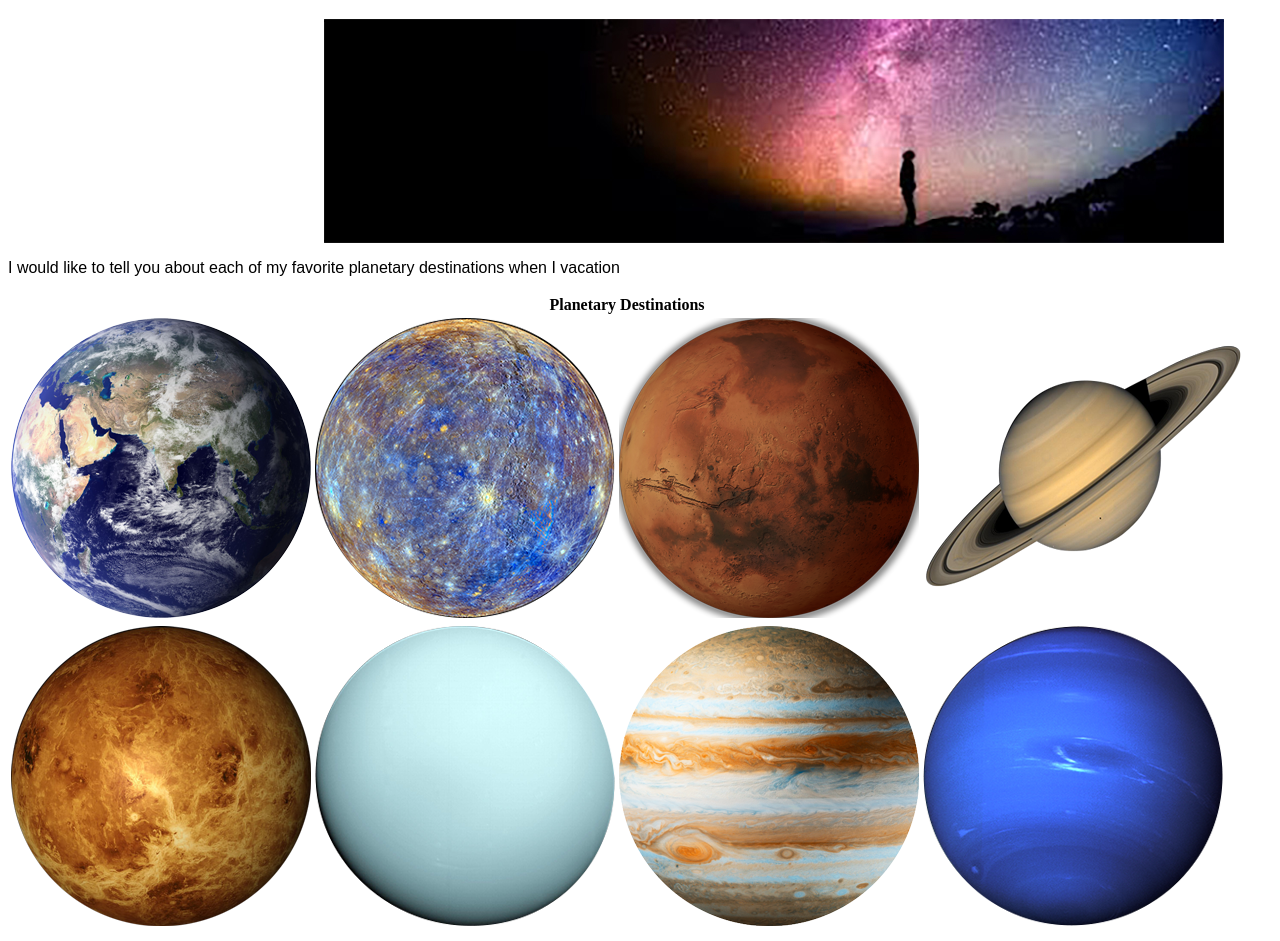
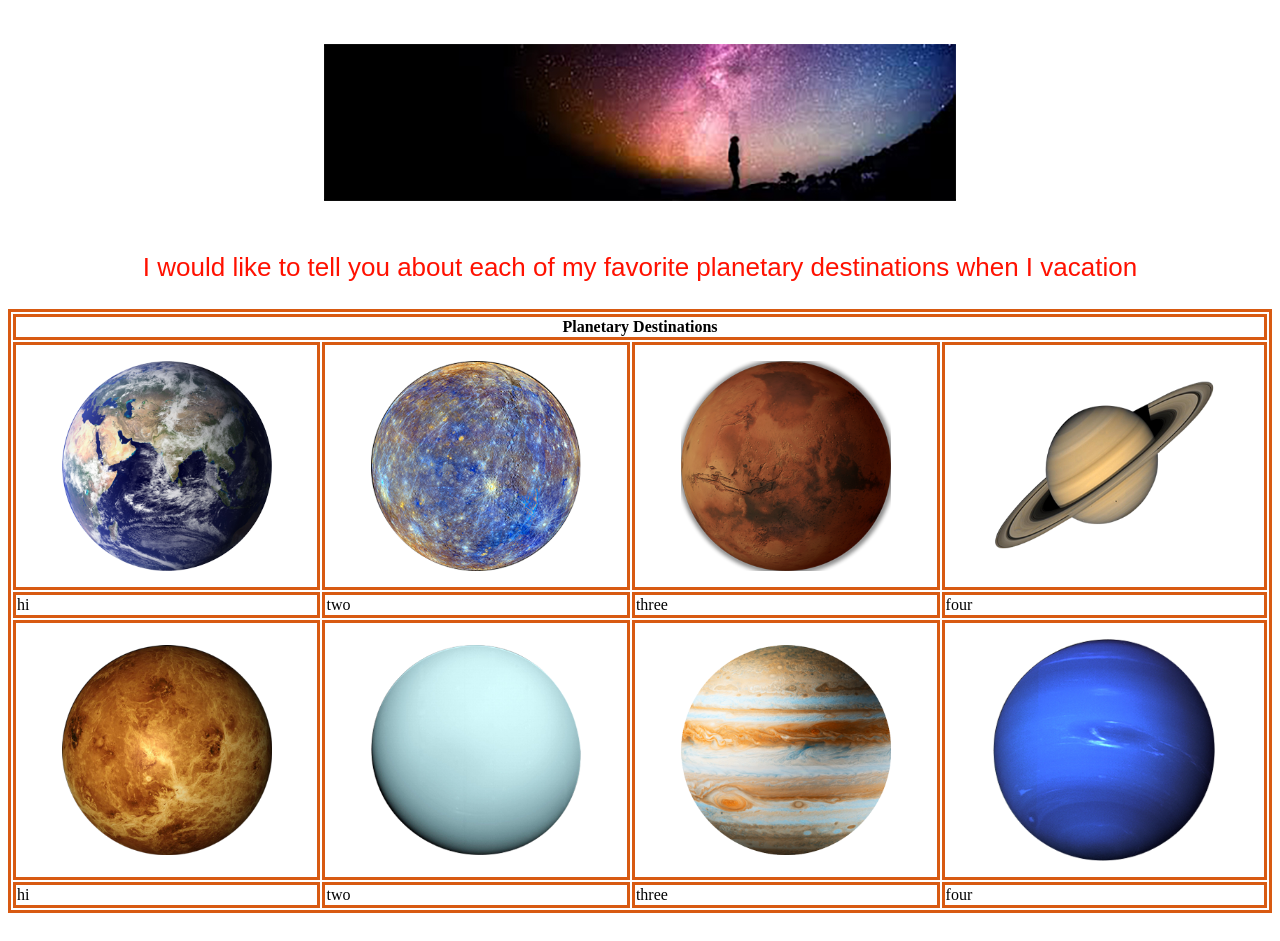
Before and after one commit to tmemmerson/my-first-webpage, a plain HTML site: page favorite-places.html in a window 1280 px wide. Shown: the part 61-1002 px from the top of the page. Drawn offline with Linux system fonts and the light colour scheme.

Commit message:
Add table styling and border to planet and description containers.

```diff
--- a/css/places-styles.css
+++ b/css/places-styles.css
@@ -6,10 +6,14 @@ h1 {
   h2 {
     font-style: italic;
     text-align: center;
+    color: #d41f1f;
   }
 
   p {
     font-family: sans-serif;
+    color: #ff1100;
+    font-size: 26px;
+    text-align: center;
   }
 
   ul {
@@ -17,15 +21,22 @@ h1 {
     line-height: 30px;
   }
 
-  galaxy-header {
-      display: block;
-      width: 1200px;
-      margin-left: auto;
-      margin-right: auto;
-      width: 50%;
+  .galaxy-header {
+    display: block;
+    margin-left: auto;
+    margin-right: auto;
+    width: 50%;
+    padding: 25px;
   }
 
-  planets {
-      width: 150px;
+  .planets {
+    display: block;
+    margin-left: auto;
+    margin-right: auto;
+    width: 70%;
+    padding: 15px;
+  }
 
+  table, th, td {
+    border: 3px solid rgb(216, 90, 18);
   }
--- a/favorite-places.html
+++ b/favorite-places.html
@@ -6,9 +6,9 @@
 </head>
 <body>
     <h1>Here is my awesome header</h1>
-    <galaxy-header><img src="img/galaxy-header.jpg" align=center></galaxy-header>
+    <img src="img/galaxy-header.jpg" align=center class="galaxy-header">
     <p>I would like to tell you about each of my favorite planetary destinations when I vacation</p>
-    <table>
+    <table class=planet-table>
         <thead>
             <tr>
                 <th colspan="4">Planetary Destinations</th>
@@ -23,11 +23,23 @@
             </tr>
 
             <tr>
+                <td>hi</td>
+                <td>two</td>
+                <td>three</td>
+                <td>four</td>
+            </tr>
+
+            <tr>
                 <td><img src="img/venus.png" class="planets"></td>
                 <td><img src="img/uranus.png" class="planets"></td>
                 <td><img src="img/jupiter.png" class="planets"></td>
                 <td><img src="img/neptune.png" class="planets"></td>
             </tr>
+
+            <td>hi</td>
+            <td>two</td>
+            <td>three</td>
+            <td>four</td>
         </tbody>
     </table>
 </body>
```
